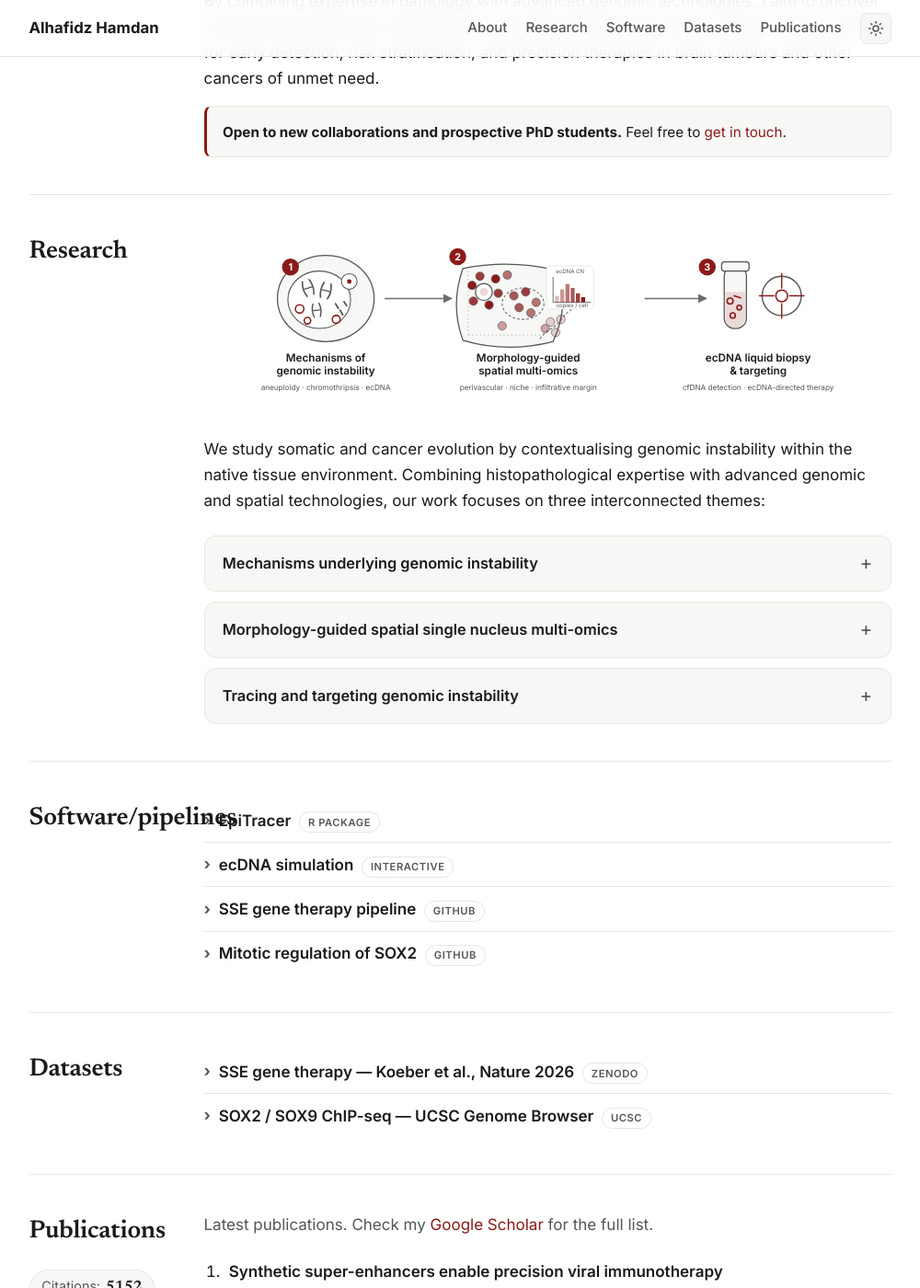
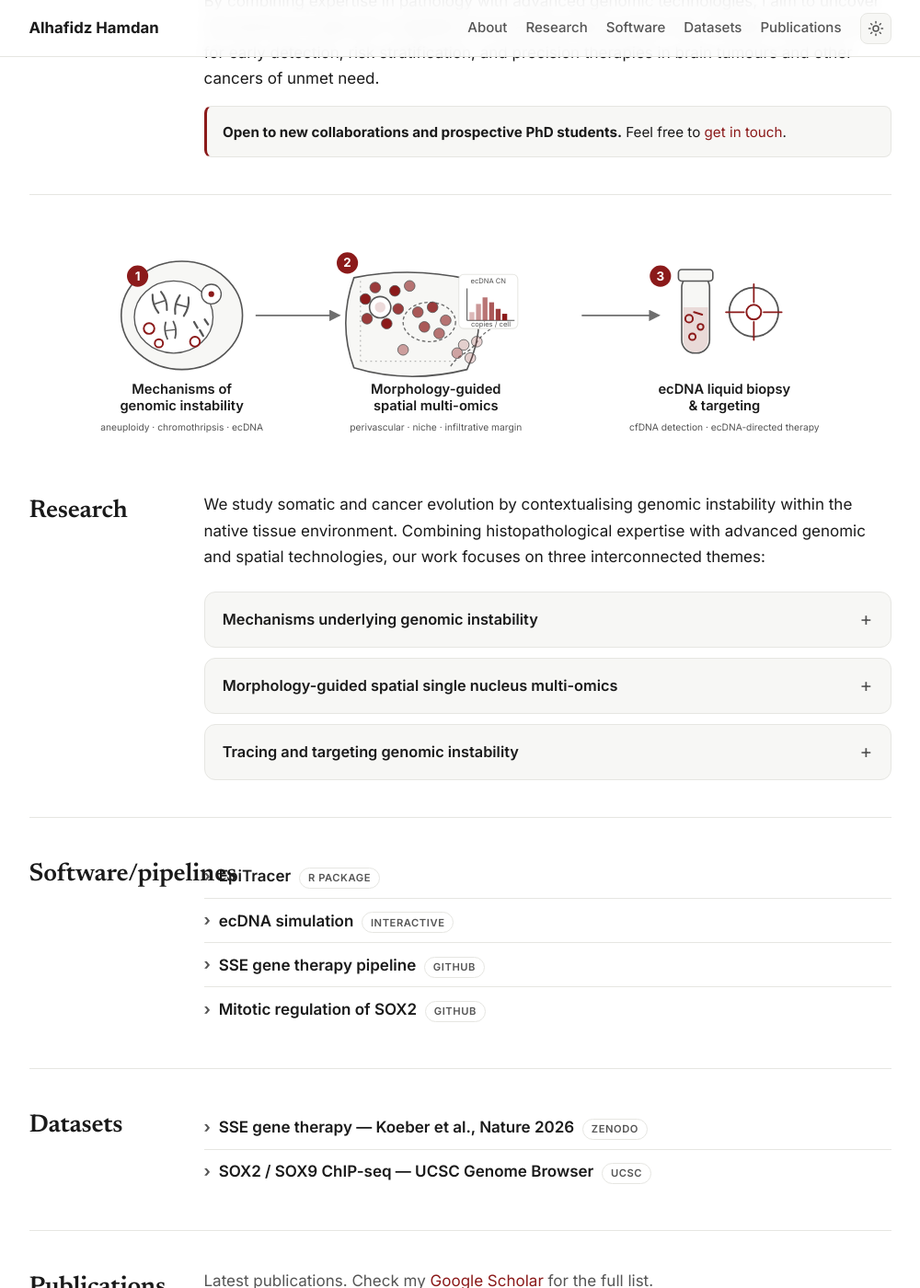
Before and after one commit to alhafidzhamdan/alhafidzhamdan.github.io, a Jekyll site: the page built from index.html, in a window 1280 px wide and 1400 px high, scrolled down 770 px. Shown: the whole window at 92% size, without its empty margins (140-1140 px from the left). Built offline with Jekyll 4.4.1, drawn with Linux system fonts in a browser that asks for light colours.

Commit message:
Make research schematic full-width above the two-column Research content

```diff
--- a/assets/css/style.css
+++ b/assets/css/style.css
@@ -206,7 +206,7 @@ a:hover { color: var(--accent-soft); text-decoration: underline; }
 .cta strong { color: var(--text); }
 
 /* Research schematic (graphical abstract) --------------------------------- */
-.schematic { display: block; width: 100%; max-width: 820px; height: auto; margin: 0 0 1.7rem; }
+.schematic { display: block; width: 100%; max-width: 100%; height: auto; margin: 0 auto 2.4rem; }
 .schematic text { font-family: var(--font-sans); }
 .s-cellmem{fill:var(--bg-soft);stroke:var(--text-soft);stroke-width:1.8}
 .s-nuc{fill:var(--bg);stroke:var(--text-soft);stroke-width:1.5}
--- a/index.html
+++ b/index.html
@@ -61,9 +61,7 @@ layout: default
 </section>
 
 <!-- ============================ RESEARCH ============================ -->
-<section id="research" class="section section-split">
-  <h2 class="split-label">Research</h2>
-  <div class="split-content">
+<section id="research" class="section">
     <svg class="schematic" viewBox="0 0 1052 274" role="img" aria-labelledby="rfig-t rfig-d" xmlns="http://www.w3.org/2000/svg">
         <title id="rfig-t">Research programme overview</title>
         <desc id="rfig-d">Tumour genomic instability (aneuploidy, chromothripsis, ecDNA) is mapped in situ with morphology-guided spatial single-nucleus multi-omics across perivascular, niche and infiltrative-margin microenvironments, quantifying cell-to-cell ecDNA copy-number variability, then translated into ecDNA liquid biopsy and targeting.</desc>
@@ -144,6 +142,9 @@ layout: default
       <text x="822" y="236" class="s-sub" text-anchor="middle">cfDNA detection &#183; ecDNA-directed therapy</text>
     </g>
     </svg>
+  <div class="section-split">
+  <h2 class="split-label">Research</h2>
+  <div class="split-content">
   <p>
     We study somatic and cancer evolution by contextualising genomic instability within
     the native tissue environment. Combining histopathological expertise with advanced
@@ -196,6 +197,7 @@ layout: default
         treatment strategies.
       </p>
     </details>
+  </div>
   </div>
   </div>
 </section>
```
